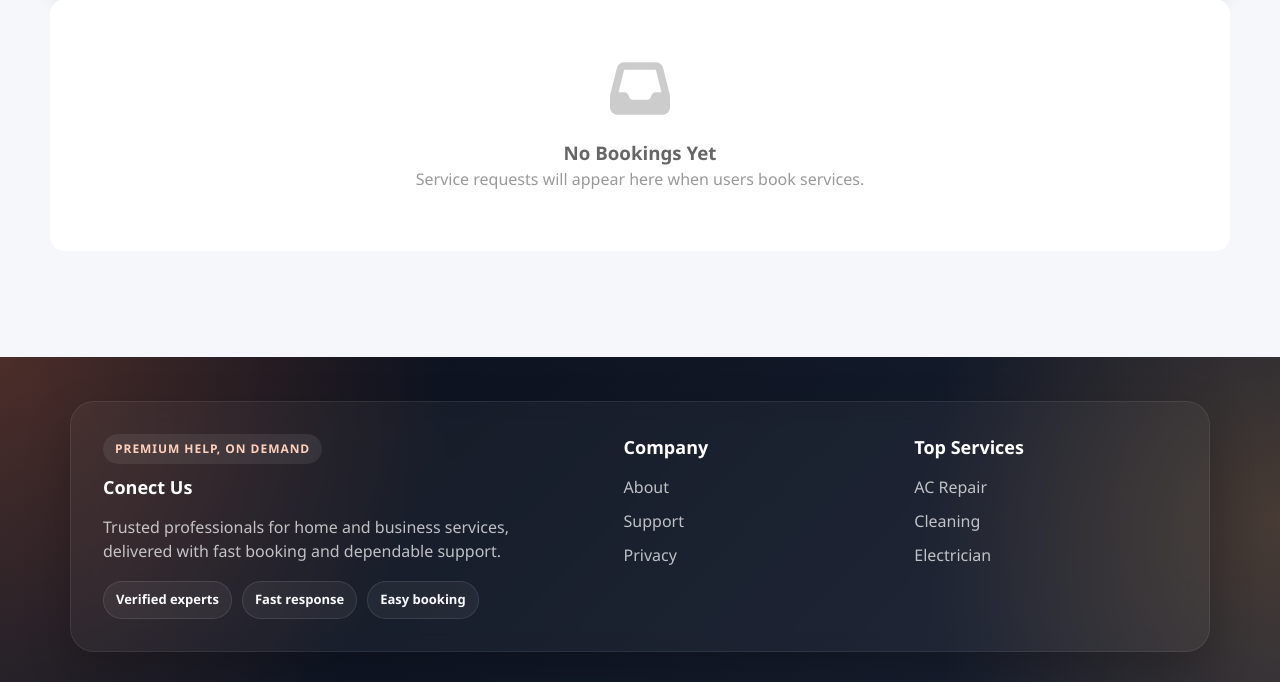
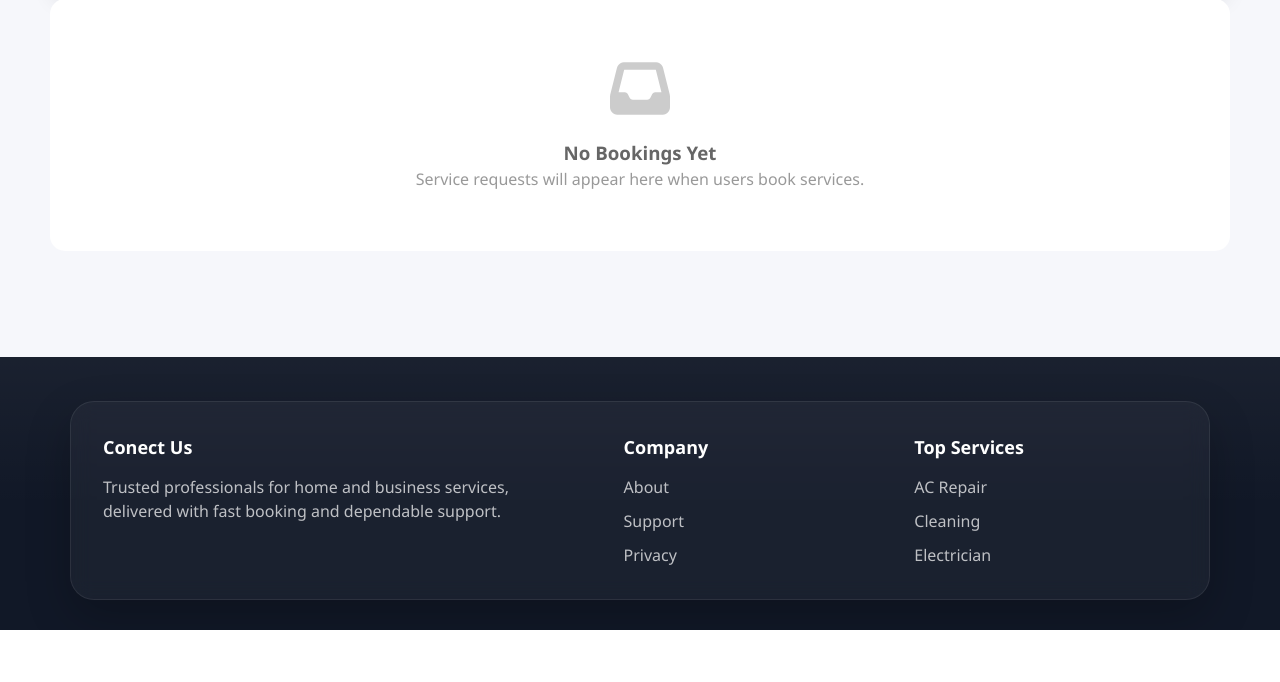
Before and after one commit to Kushalshah0306/Conect-Us, a Flask app: page /admin_dashboard in a window 1280 px wide. Shown: the part 561-1243 px from the top of the page. After the commit the page ends 1191 px from the top, so only its background shows below. Run offline with Flask 3, Linux system fonts and the light colour scheme; the visitor is signed in with stand-in values (Sample User, id 1); data that the repository does not hold is empty.

Commit message:
Add files via upload

```diff
--- a/static/css/style.css
+++ b/static/css/style.css
@@ -320,10 +320,7 @@ a {
     margin-top: 56px;
     padding: 44px 0 30px;
     color: rgba(255, 255, 255, 0.88);
-    background:
-        radial-gradient(circle at top left, rgba(255, 107, 53, 0.24), transparent 34%),
-        radial-gradient(circle at right center, rgba(247, 147, 30, 0.18), transparent 28%),
-        linear-gradient(135deg, #0a0f1a 0%, #111827 55%, #1b2233 100%);
+    background: #111827;
     overflow: hidden;
 }
 
@@ -331,7 +328,7 @@ a {
     content: "";
     position: absolute;
     inset: 0;
-    background: linear-gradient(90deg, rgba(255, 255, 255, 0.04), transparent 28%, transparent 72%, rgba(255, 255, 255, 0.03));
+    background: linear-gradient(180deg, rgba(255, 255, 255, 0.04), transparent 55%);
     pointer-events: none;
 }
 
@@ -357,36 +354,6 @@ a {
 .site-footer p {
     max-width: 420px;
     color: rgba(255, 255, 255, 0.72);
-}
-
-.footer-kicker {
-    display: inline-block;
-    margin-bottom: 10px;
-    padding: 6px 12px;
-    border-radius: 999px;
-    background: rgba(255, 255, 255, 0.08);
-    color: #ffd1bc;
-    font-size: 12px;
-    font-weight: 700;
-    letter-spacing: 0.08em;
-    text-transform: uppercase;
-}
-
-.footer-trust-row {
-    display: flex;
-    flex-wrap: wrap;
-    gap: 10px;
-    margin-top: 18px;
-}
-
-.footer-trust-row span {
-    padding: 8px 12px;
-    border: 1px solid rgba(255, 255, 255, 0.1);
-    border-radius: 999px;
-    background: rgba(255, 255, 255, 0.05);
-    color: #f8fafc;
-    font-size: 13px;
-    font-weight: 600;
 }
 
 .footer-links {
--- a/templates/admin/admin_dashboard.html
+++ b/templates/admin/admin_dashboard.html
@@ -96,6 +96,7 @@
         display: flex;
         gap: 10px;
         flex-wrap: wrap;
+        align-items: center;
     }
 
     .btn-action {
@@ -107,6 +108,11 @@
         border: none;
         cursor: pointer;
         white-space: nowrap;
+        display: inline-flex;
+        align-items: center;
+        justify-content: center;
+        gap: 6px;
+        flex: 0 1 auto;
     }
 
     .btn-accept {
@@ -233,15 +239,20 @@
         }
 
         .action-btns {
-            display: grid;
-            grid-template-columns: 1fr;
+            display: flex;
+            flex-wrap: nowrap;
             gap: 8px;
+            overflow-x: auto;
+            padding-bottom: 2px;
+            -webkit-overflow-scrolling: touch;
         }
 
         .btn-action {
-            width: 100%;
-            padding: 10px 14px;
+            min-width: 0;
+            flex: 1 1 0;
+            padding: 10px 12px;
             text-align: center;
+            font-size: 12px;
         }
     }
 
--- a/templates/base.html
+++ b/templates/base.html
@@ -92,14 +92,8 @@
     <footer class="site-footer">
         <div class="container footer-grid">
             <div class="footer-brand-block">
-                <span class="footer-kicker">Premium help, on demand</span>
                 <h3>Conect Us</h3>
                 <p>Trusted professionals for home and business services, delivered with fast booking and dependable support.</p>
-                <div class="footer-trust-row">
-                    <span>Verified experts</span>
-                    <span>Fast response</span>
-                    <span>Easy booking</span>
-                </div>
             </div>
             <div>
                 <h3>Company</h3>
```
